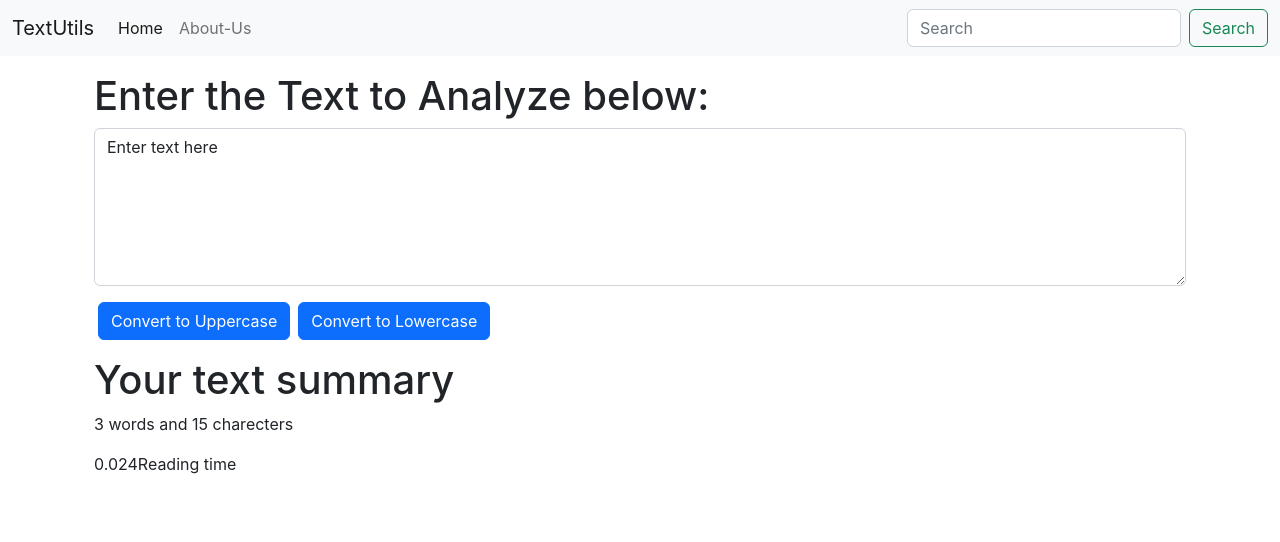
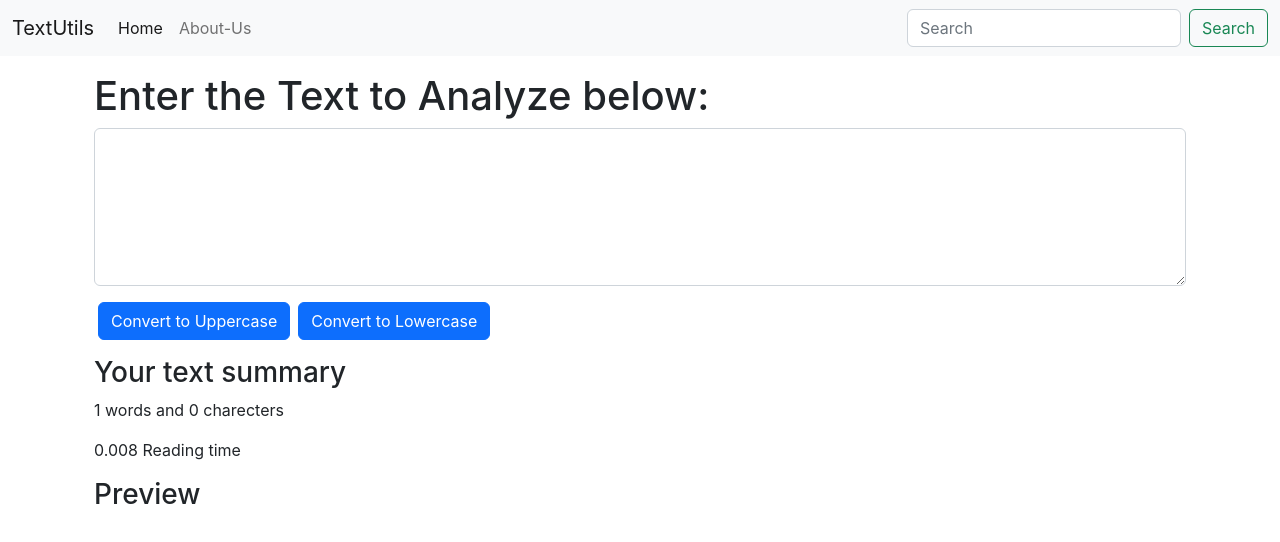
Before and after one commit to nazir-hussain/TextUtils, a React (Create React App) app: page / in a window 1280 px wide. Shown: the top 542 px of the page. Built offline with nearby package versions, Linux system fonts and the light colour scheme.

Commit message:
Update TextForms.js

```diff
--- a/src/components/TextForms.js
+++ b/src/components/TextForms.js
@@ -19,7 +19,7 @@ export default function TextForms(props) {
         setText(event.target.value);
     }
 
-    const [text, setText] = useState('Enter text here');
+    const [text, setText] = useState('');
     // text ="new text";  //wrong way to change the state
     // setText ("new text");  //correct way to change the state
     return (
@@ -33,9 +33,11 @@ export default function TextForms(props) {
             <button className=" btn btn-primary mx-1" onClick={handleLoClick}>Convert to Lowercase</button>
         </div>
         <div className="container my-3">
-            <h1>Your text summary</h1>
+            <h3>Your text summary</h3>
             <p>{text.split(" ").length} words and {text.length} charecters</p>
-            <p>{0.008* text.split(" ").length}Reading time</p>
+            <p>{0.008* text.split(" ").length} Reading time</p>
+            <h3>Preview</h3>
+            <p>{text}</p>
         </div>
         </>
     );
```
